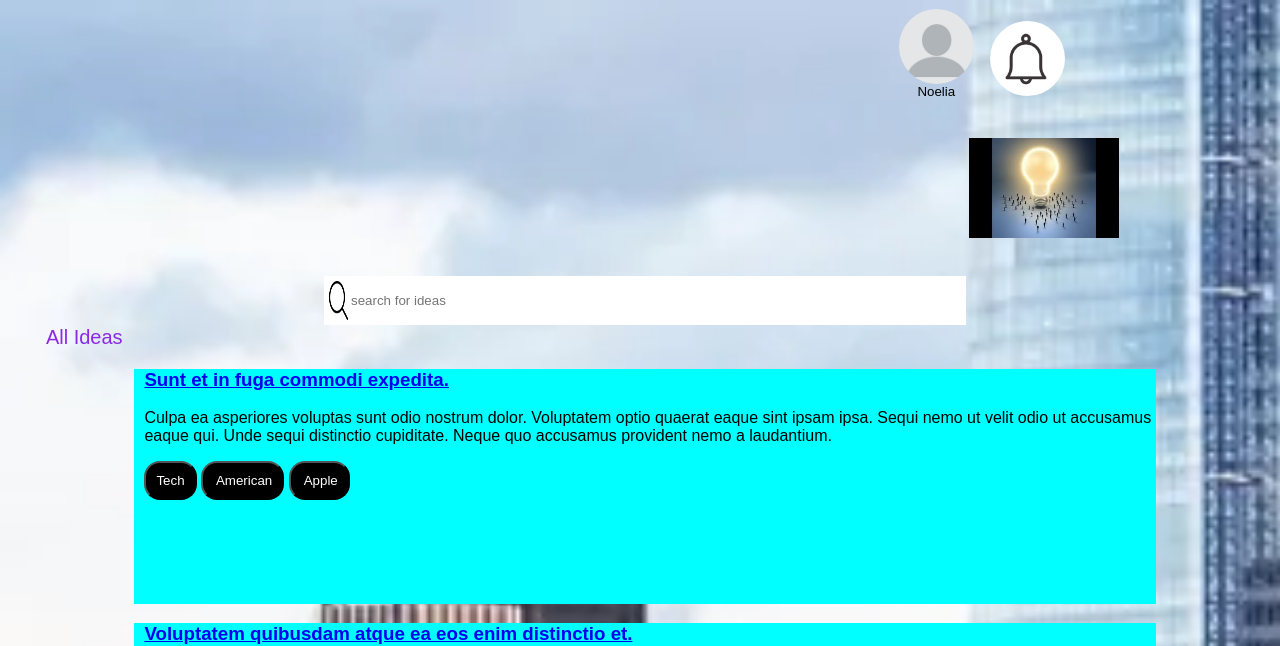
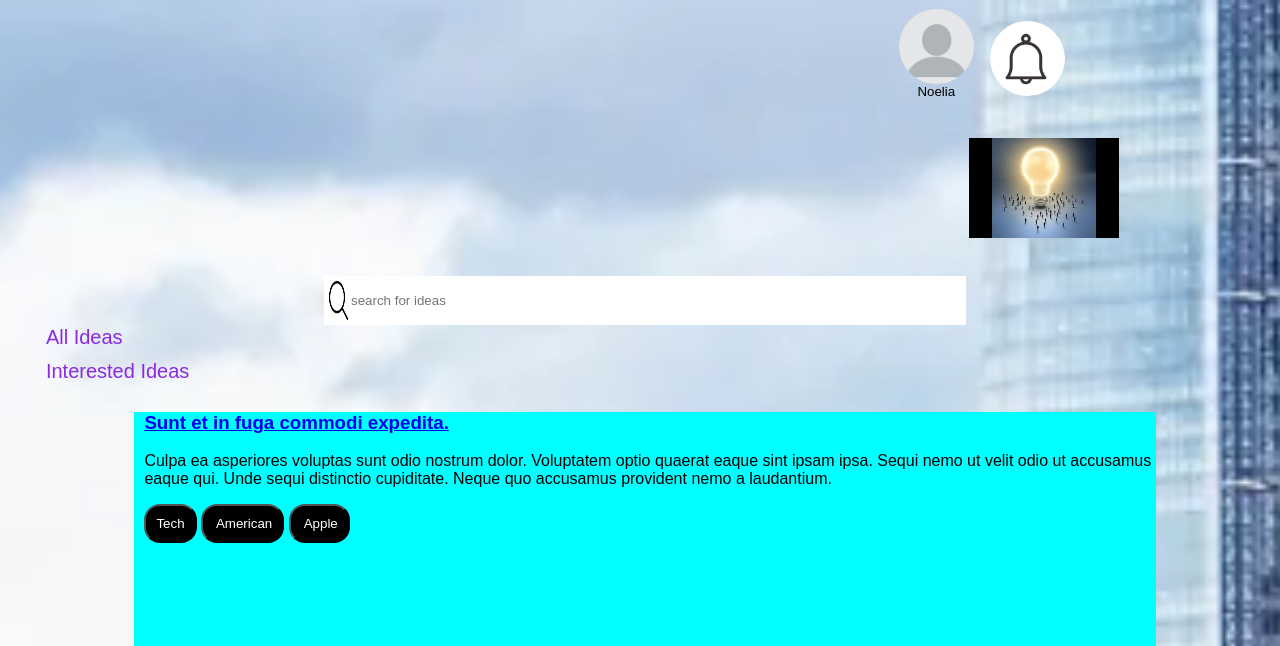
Before and after one commit to bngopikrishna-kareti/B2BInformationPublisher, a Laravel app: page /user/1 in a window 1280 px wide. Shown: the top 646 px of the page. Run offline with Laravel 8, Linux system fonts and the light colour scheme; data comes from the database, SQL or seed files in the repository.

Commit message:
adding idea descriptive page and ideas filters

```diff
--- a/AWS_Project/app/Http/Controllers/IdeaController.php
+++ b/AWS_Project/app/Http/Controllers/IdeaController.php
@@ -12,18 +12,12 @@ class IdeaController extends Controller
 {
     public function filter(Request $request, $id)
     {
-        if ($request->filter){
-            $filtered_ideas = DB::table('ideas')
-                                    ->where('title','like','%'.$request->filter.'%')
-                                    ->get()->toArray();
-        }
-        else{
-            $filtered_ideas = DB::table('ideas')
-                                    ->get()->toArray();
-        }
 
+        $filtered_ideas = $this->get_filtered_ideas($request,$id);
         $filtered_ideas = $this->paginate($filtered_ideas, 10);
-        $filtered_ideas -> withPath('/user/'.$id);
+        $filtered_path = $this->get_filter_path($request,$id);
+
+        $filtered_ideas -> withPath($filtered_path);
 
         return view('user',[
             'id' => $id,
@@ -41,4 +35,58 @@ class IdeaController extends Controller
         $itemstoshow = array_slice($items , $offset , $perPage);
         return new LengthAwarePaginator($itemstoshow ,$total ,$perPage);
     }
+
+    public function filter_interested_ideas($ideas,$interested_tags){
+
+        $filtered_ideas = [];
+        $tags = explode(',',$interested_tags[0]->interested_tags);
+        for($i = 0; $i < count($ideas); $i++){
+            $idea_tags = explode(',',$ideas[$i]->tags);
+            if(count(array_intersect($idea_tags,$tags)) > 0){
+                array_push($filtered_ideas, $ideas[$i]);
+            }
+        }
+        return $filtered_ideas;
+    }
+
+
+    public function get_filtered_ideas($request,$id){
+
+        if ($request->filter){
+            $filtered_ideas = DB::table('ideas')
+                                    ->where('title','like','%'.$request->filter.'%')
+                                    ->get()->toArray();
+        }
+        else if($request->interested_ideas){
+            $ideas = DB::table('ideas')
+                                    ->get()->toArray();
+            $interested_tags = DB::table('users')
+                                        ->select('interested_tags')
+                                        ->where('id','=',$id)
+                                        ->get();
+            $filtered_ideas = $this->filter_interested_ideas($ideas,$interested_tags);
+        }
+        else{
+            $filtered_ideas = DB::table('ideas')
+                                    ->get()->toArray();
+        }
+
+        return $filtered_ideas;
+    }
+
+    public function get_filter_path($request, $id){
+
+        if($request->filter){
+            $filtered_path = '/user/'.$id.'?filter='.$request->filter;
+        }
+        else if($request->interested_ideas){
+            $filtered_path = '/user/'.$id.'?interested_ideas='.$request->interested_ideas;
+        }
+        else{
+            $filtered_path = '/user/'.$id;
+        }
+
+        return $filtered_path;
+    }
+
 }
--- a/AWS_Project/public/css/user.css
+++ b/AWS_Project/public/css/user.css
@@ -68,11 +68,12 @@ button{
     cursor: pointer;
 }
 
-.all_ideas_menu{
+.all_ideas_menu,.interested_ideas_menu{
     font-size:20px;
     padding-left:3%;
     color: blueviolet;
     cursor: pointer;
+    padding-bottom: 10;
 }
 
 .w-5{
--- a/AWS_Project/resources/views/user.blade.php
+++ b/AWS_Project/resources/views/user.blade.php
@@ -11,6 +11,10 @@
                     window.location = id+"?filter="+input.value;
                 }
             });
+            }
+
+            function interested_ideas(id){
+                window.location = id+"?interested_ideas=true";
             }
 
             function user_profile(id){
@@ -59,6 +63,11 @@
                 <button class="all_ideas_menu" onclick="all_ideas({{$id}})">
                 All Ideas
                 </button>
+            </tr><br>
+            <tr>
+                <button class="interested_ideas_menu" onclick="interested_ideas({{$id}})">
+                    Interested Ideas
+                </button>
             </tr>
        </tbody>
     </table>
@@ -68,7 +77,7 @@
             $idea = (array) $idea;
         ?>
         <div class="idea_class">
-            <a href='idea/{{$idea['id']}}'><h3>{{$idea['title']}}</h3></a>
+            <a href='{{$id}}/idea/{{$idea['id']}}'><h3>{{$idea['title']}}</h3></a>
             <p>{{$idea['description']}}</p>
             @foreach(explode(',',$idea['tags']) as $tag)
                 <input type="submit" value="{{$tag}}" class="tags_button" />
--- a/AWS_Project/routes/web.php
+++ b/AWS_Project/routes/web.php
@@ -33,9 +33,10 @@ Route::get('/user/{id}', function($id){
 })-> where('id', '[0-9]*');
 
 
-Route::get('user/idea/{id}',function($id){
+Route::get('user/{userId}/idea/{id}',function($userId,$id){
     return view('idea',[
-        'idea' => Idea::find($id)
+        'idea' => Idea::find($id),
+        'userId'=> $userId
     ]);
 });
 
```
Also changed, not shown: AWS_Project/public/css/idea.css (added, +31 -0 lines), AWS_Project/resources/views/idea.blade.php (+10 -1 lines).
